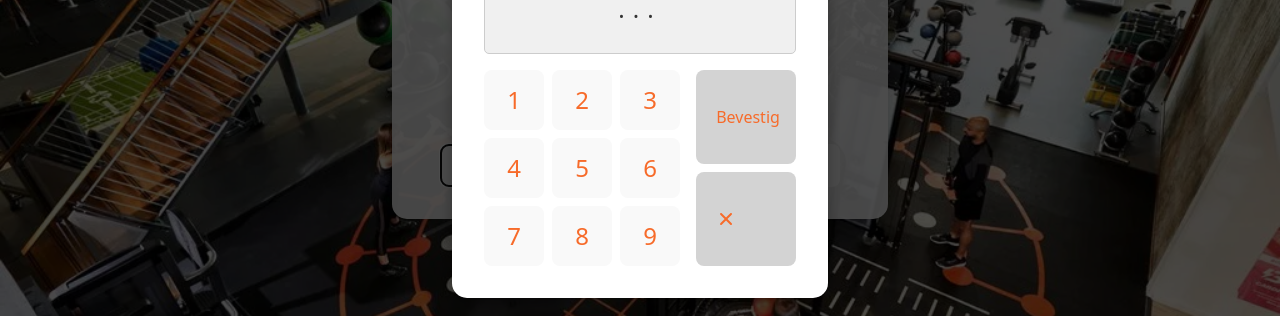
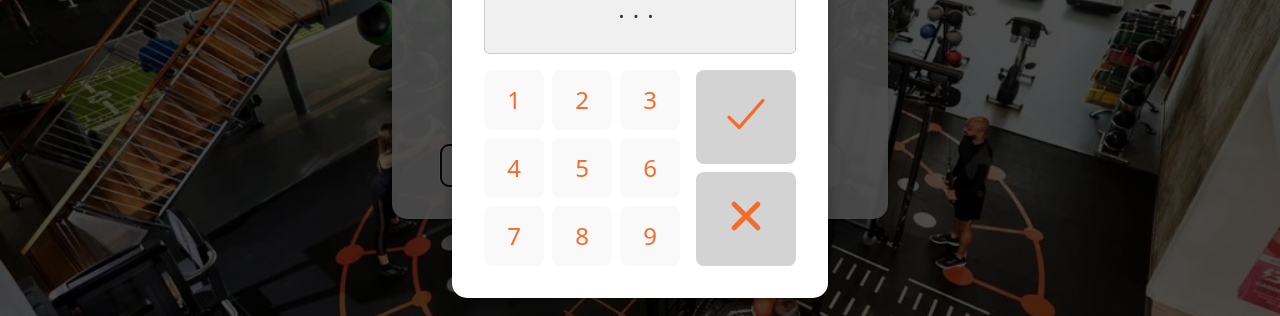
Before and after one commit to finnjosten/sportschool, a React (Vite) app in the folder kastoe/: page / in a window 1280 px wide. Both pictures are taken after a click on the button "Handmatig". Shown: the part 311-627 px from the top of the page. Built offline with nearby package versions, Linux system fonts and the light colour scheme.

Commit message:
changing icons

```diff
--- a/kastoe/src/login-page/LoginPage.css
+++ b/kastoe/src/login-page/LoginPage.css
@@ -132,19 +132,15 @@ button:hover {
 }
 
 .action-button.confirm:hover {
-  background-color: #218838;
-  display: flex;
-  align-items: center;
-  justify-self: center;
+  background-color: #76ff93;
+
 }
 
 .action-button.cancel {
   background-color: lightgray;
-  display: flex;
-  align-items: center;
-  justify-self: center;
+
 }
 
 .action-button.cancel:hover {
-  background-color: #c82333;
+  background-color: #ff7683;
 }
--- a/kastoe/src/login-page/LoginPage.jsx
+++ b/kastoe/src/login-page/LoginPage.jsx
@@ -1,9 +1,8 @@
 import { useState } from "react";
 import "./LoginPage.css";
 import logo from "../assets/images/Logo.png"; // Make sure Logo.png is in your src/assets folder
-import { FontAwesomeIcon } from "@fortawesome/react-fontawesome";
-import { faXmark } from "@fortawesome/free-solid-svg-icons";
-
+import { IoCheckmarkOutline } from "react-icons/io5";
+import { IoClose } from "react-icons/io5";
 
 function LoginPage() {
   const [isModalOpen, setIsModalOpen] = useState(false);
@@ -65,11 +64,17 @@ function LoginPage() {
                 ))}
               </div>
               <div className="keypad-actions">
-                <button onClick={handlePinConfirm} className="action-button confirm">
-                Bevestig
+                <button
+                  onClick={handlePinConfirm}
+                  className="action-button confirm"
+                >
+                  <IoCheckmarkOutline size={54} />
                 </button>
-                <button onClick={handleCloseModal} className="action-button cancel">
-                  <FontAwesomeIcon icon={faXmark} />
+                <button
+                  onClick={handleCloseModal}
+                  className="action-button cancel"
+                >
+                  <IoClose size={54} />
                 </button>
               </div>
             </div>
--- a/package.json
+++ b/package.json
@@ -2,7 +2,8 @@
   "dependencies": {
     "@fortawesome/free-solid-svg-icons": "^7.0.1",
     "@fortawesome/react-fontawesome": "^3.0.2",
-    "react": "^18.3.1",
-    "react-dom": "^18.3.1"
+    "react": "^19.1.1",
+    "react-dom": "^19.1.1",
+    "react-icons": "^5.5.0"
   }
 }
```
Also changed, not shown: 2 other files (tests, documents, lock files or other folders).
